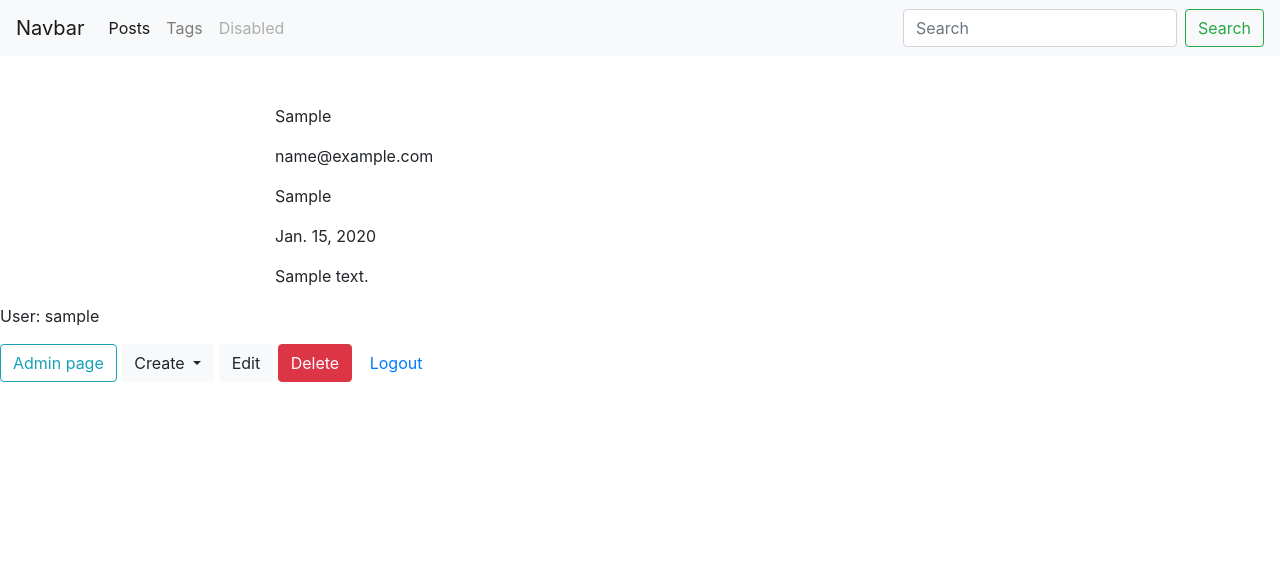
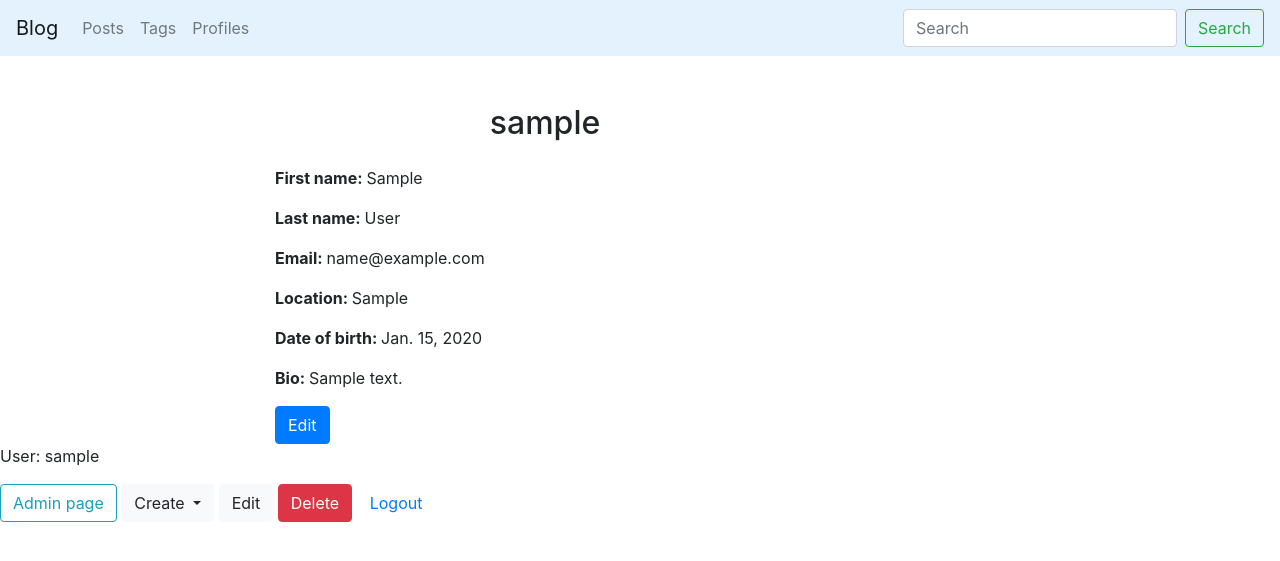
Before and after one commit to yakusevv/django_blog, a Django app: page /blog/profile/1/ in a window 1280 px wide. Shown: the top 561 px of the page. Run offline with Django 3.2, Linux system fonts and the light colour scheme; a user stored in the database is signed in; tables that the repository leaves empty hold one stand-in row (values such as "Sample post"); some libraries are stand-ins or nearby versions.

Commit message:
Profiles list + editing Profiles by users

```diff
--- a/blog/models.py
+++ b/blog/models.py
@@ -92,7 +92,6 @@ class Profile(models.Model):
     def __str__(self):
         return self.user.username
 
-
     def get_absolute_url(self):
         return reverse('user_profile_url', kwargs={'pk': self.user.pk})
 
--- a/blog/templates/blog/profile_detail.html
+++ b/blog/templates/blog/profile_detail.html
@@ -2,17 +2,21 @@
 
 
 {% block title %}
-      {{ user.username }} - {{block.super}}
+      {{ user_info.username }} - {{block.super}}
 
 {% endblock %}
 
 
 {% block content %}
-    <p>{{ user.first_name }}</p>
-    <p>{{ user.email }}</p>
-    <p>{{ user.profile.location }}</p>
-    <p>{{ user.profile.birth_date }}</p>
-    <p>{{ user.profile.bio }}</p>
-
+    <h2 class='mb-4 d-flex justify-content-center'>{{ user_info.username }}</h2>
+    <p><b>First name: </b> {{ user_info.first_name }}</p>
+    <p><b>Last name: </b> {{ user_info.last_name }}</p>
+    <p><b>Email: </b>{{ user_info.email }}</p>
+    <p><b>Location: </b>{{ user_info.profile.location }}</p>
+    <p><b>Date of birth: </b>{{ user_info.profile.birth_date }}</p>
+    <p><b>Bio: </b>{{ user_info.profile.bio }}</p>
+  {% if user.pk == user_info.pk or user.is_staff %}
+    <a href="{{ user_info.profile.get_update_url }}" class="btn btn-primary">Edit</a>
+  {% endif %}
 
 {% endblock %}
--- a/blog/urls.py
+++ b/blog/urls.py
@@ -16,6 +16,7 @@ urlpatterns = [
         path('tag/<str:slug>/delete/', TagDelete.as_view(), name='tag_delete_url'),
         path('profile/<int:pk>/', UserProfileDetail.as_view(), name='user_profile_url'),
         path('profile/<int:pk>/edit/', UserProfileUpdate.as_view(), name='user_profile_edit_url'),
+        path('profiles/', profiles_list, name='profiles_list_url')
 
 
 
--- a/blog/views.py
+++ b/blog/views.py
@@ -7,11 +7,12 @@ from django.utils.http import urlsafe_base64_encode, urlsafe_base64_decode
 from django.template.loader import render_to_string
 from django.views.generic import View
 from django.urls import reverse
-from django.contrib.auth.mixins import PermissionRequiredMixin
+from django.contrib.auth.mixins import PermissionRequiredMixin, UserPassesTestMixin
 from django.core.paginator import Paginator
 from django.db.models import Q
 from django.contrib.auth.models import User, Group
 from django.contrib.auth import login
+from django.http import Http404
 
 from .models import Post, Tag, Profile
 from .utils import *
@@ -169,13 +170,18 @@ class TagDelete(PermissionRequiredMixin, ObjectDeleteMixin, View):
     raise_exception = True
 
 
+def profiles_list(request):
+    profiles = Profile.objects.all()
+    return render(request, 'blog/profiles_list.html', {'profiles': profiles})
+
+
 class UserProfileDetail(View):
     model = User
     template = 'blog/profile_detail.html'
 
     def get(self, request, pk):
-        user = get_object_or_404(self.model, pk=pk)
-        return render(request, self.template, context={'user': user})
+        user_info = get_object_or_404(self.model, pk=pk)
+        return render(request, self.template, context={'user_info': user_info})
 
 
 class UserProfileUpdate(View):
@@ -186,23 +192,29 @@ class UserProfileUpdate(View):
     template = 'blog/profile_edit.html'
 
     def get(self, request, pk):
-        obj1 = self.model1.objects.get(pk=pk)
-        obj2 = self.model2.objects.get(user=obj1)
-        bound_form1 = self.model_form1(instance=obj1)
-        bound_form2 = self.model_form2(instance=obj2)
-        return render(request, self.template, context={
-         'form1': bound_form1,
-         'form2': bound_form2,
-         })
+        if request.user.pk == pk or request.user.is_staff:
+            obj1 = self.model1.objects.get(pk=pk)
+            obj2 = self.model2.objects.get(user=obj1)
+            bound_form1 = self.model_form1(instance=obj1)
+            bound_form2 = self.model_form2(instance=obj2)
+            return render(request, self.template, context={
+                    'form1': bound_form1,
+                    'form2': bound_form2,
+                    })
+        else:
+            raise Http404
 
     def post(self, request, pk):
-        obj1 = self.model1.objects.get(pk=pk)
-        obj2 = self.model2.objects.get(user=obj1)
-        bound_form1 = self.model_form1(request.POST, instance=obj1)
-        bound_form2 = self.model_form2(request.POST, instance=obj2)
+        if request.user.pk == pk or request.user.is_staff:
+            obj1 = self.model1.objects.get(pk=pk)
+            obj2 = self.model2.objects.get(user=obj1)
+            bound_form1 = self.model_form1(request.POST, instance=obj1)
+            bound_form2 = self.model_form2(request.POST, instance=obj2)
 
-        if bound_form1.is_valid() and bound_form2.is_valid():
-            new_obj1 = bound_form1.save()
-            new_obj2 = bound_form2.save()
-            return redirect(new_obj2.get_absolute_url())
-        return render(request, self.template, context={'form1': bound_form1, 'form2': bound_form2})
+            if bound_form1.is_valid() and bound_form2.is_valid():
+                new_obj1 = bound_form1.save()
+                new_obj2 = bound_form2.save()
+                return redirect(new_obj2.get_absolute_url())
+            return render(request, self.template, context={'form1': bound_form1, 'form2': bound_form2})
+        else:
+            raise redirect('login', permanent=True)
--- a/templates/base.html
+++ b/templates/base.html
@@ -16,22 +16,22 @@
   </head>
   <body>
 
-    <nav class="navbar navbar-expand-lg navbar-light bg-light" style="background-color: #e3f2fd;">
-      <a class="navbar-brand" href="#">Navbar</a>
+    <nav class="navbar navbar-expand-lg navbar-light bg-blue" style="background-color: #e3f2fd;">
+      <a class="navbar-brand" href="{% url 'posts_list_url' %}">Blog</a>
       <button class="navbar-toggler" type="button" data-toggle="collapse" data-target="#navbarSupportedContent" aria-controls="navbarSupportedContent" aria-expanded="false" aria-label="Toggle navigation">
         <span class="navbar-toggler-icon"></span>
       </button>
 
       <div class="collapse navbar-collapse" id="navbarSupportedContent">
         <ul class="navbar-nav mr-auto">
-          <li class="nav-item active">
+          <li class="nav-item">
             <a class="nav-link" href="{% url 'posts_list_url' %}">Posts</a>
           </li>
           <li class="nav-item">
             <a class="nav-link" href="{% url 'tags_list_url' %}">Tags</a>
           </li>
           <li class="nav-item">
-            <a class="nav-link disabled" href="#" tabindex="-1" aria-disabled="true">Disabled</a>
+            <a class="nav-link" href="{% url 'profiles_list_url' %}">Profiles</a>
           </li>
         </ul>
         <form class="form-inline my-2 my-lg-0" action="{% url 'posts_list_url' %}">
```
Also changed, not shown: blog/forms.py (+15 -17 lines), blog/templates/blog/profiles_list.html (added, +13 -0 lines).
